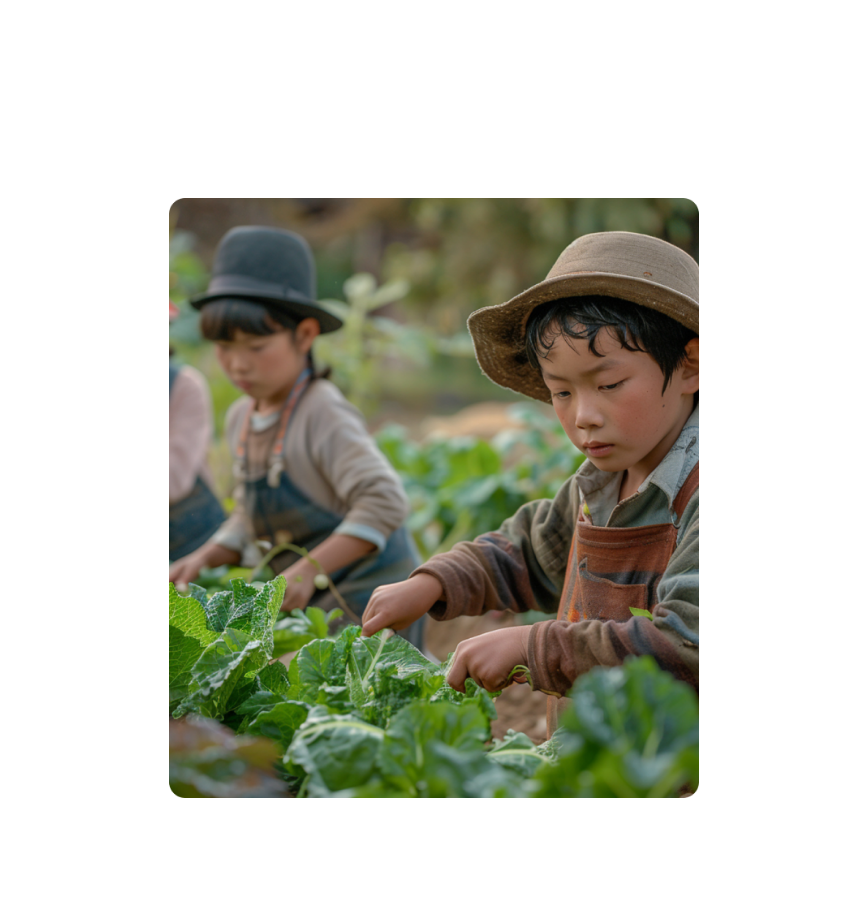
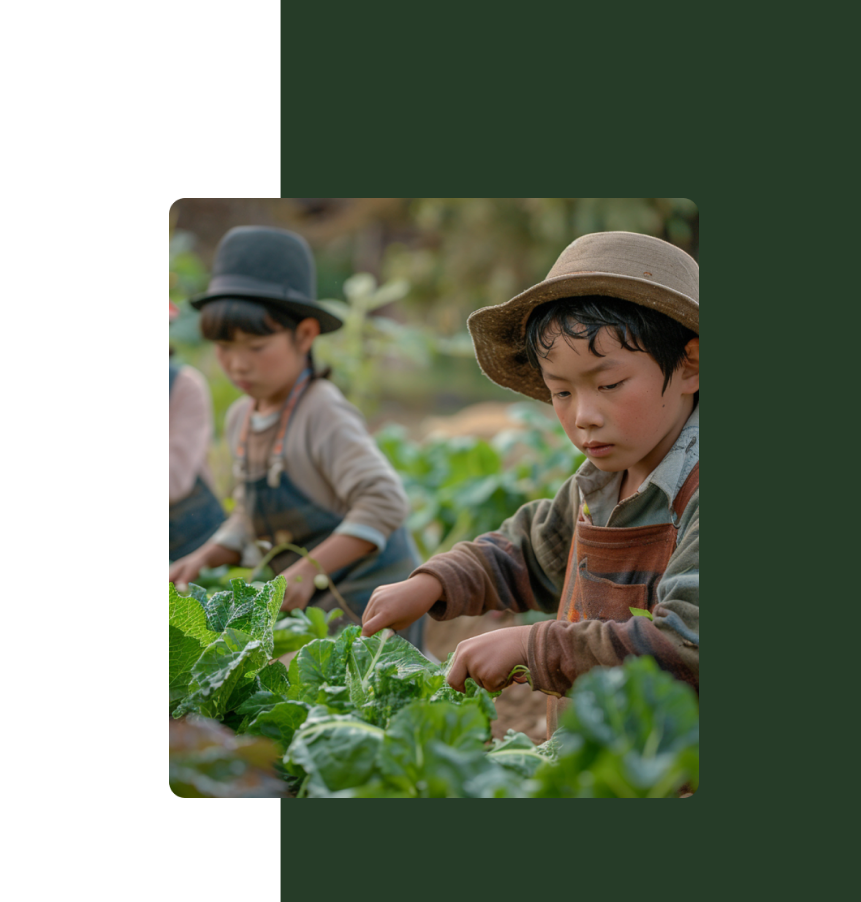
Before and after one commit to AzharNadhif/TanikuMaju, a plain HTML site: page login.html in a window 1280 px wide. Shown: the full height of the page, 419-1280 px from the left. Before the commit the page ends 800 px from the top, so only its background shows below. Drawn offline with nearby package versions, Linux system fonts and the light colour scheme.

Commit message:
Update login.css

```diff
--- a/login.css
+++ b/login.css
@@ -30,14 +30,20 @@ html, body {
 /* section login  */
 
 .row {
-    background-image: url('asset/backgroundlogin.png') no-repeat center center;
-    background-size: cover;
-    width: 100%;
-    height: 100vh;
-    position: relative;
+    background-image: url('asset/backgroundlogin.png');
+    background-repeat: no-repeat; /* Ensures the image does not repeat */
+    background-position: center center; /* Center the image */
+    background-size: cover; /* Stretch the image to cover the entire row */
+    width: 100%; /* Full width */
+    min-height: 100vh; /* Ensures the row is at least the height of the viewport */
     display: flex;
     justify-content: flex-start;
+    margin: 0; /* Removes any default margin */
+    padding: 0; /* Removes any default padding */
+    box-sizing: border-box; /* Ensures padding and borders are included in width/height */
 }
+
+
 .petani{
     height: 600px;
 }
```
